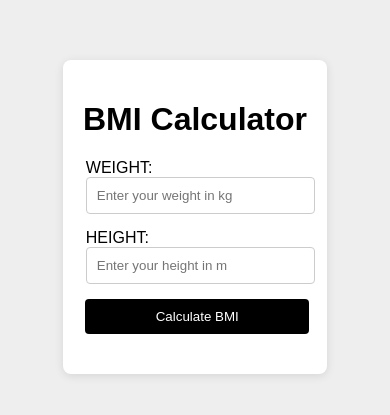
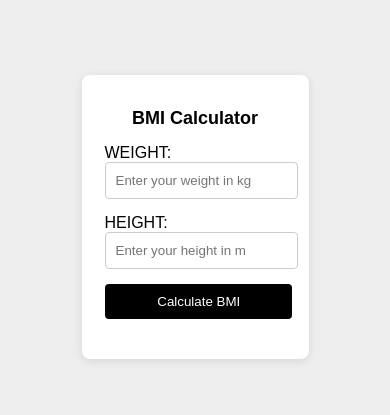
Before and after one commit to Itxadii161/classTask06-BMI-CALCULATOR, a plain HTML site: page index.html in a window 390 px wide. Shown: the part 213-628 px from the top of the page. Drawn offline with Linux system fonts and the light colour scheme.

Commit message:
styling for 500px screen and text sizes updated

```diff
--- a/style.css
+++ b/style.css
@@ -50,21 +50,31 @@ button:hover {
     text-align: center;
     font-size: 18px;
 }
+
+@media screen and (max-width:500px){
+    .container {
+        width: 50%;
+    }
+    button {
+        margin-left: 2%;
+    }
+    h1 {
+        font-size: large;
+    }
+}
+
 @media screen and (min-width:680px){
     .container {
         width: 50%;
     }
 }
-@media screen and (min-width:680px){
-    .container {
-        width: 50%;
-    }
-}
+
 @media screen and (min-width:800px){
     .container {
         width: 40%;
     }
 }
+
 @media screen and (min-width:1040px){
     .container {
         width: 30%;
```
